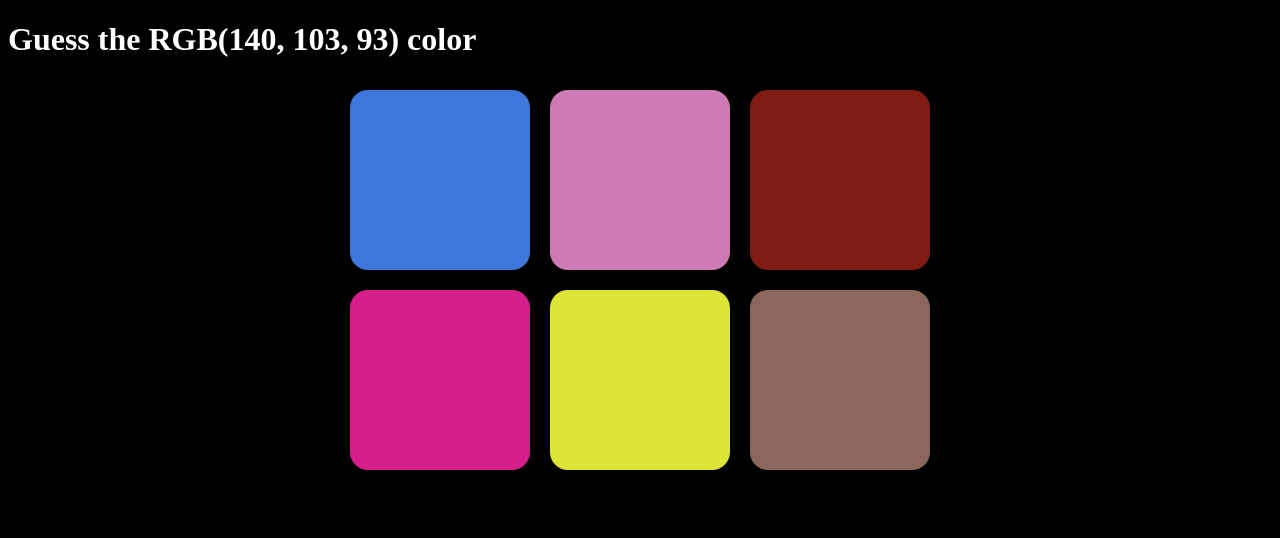
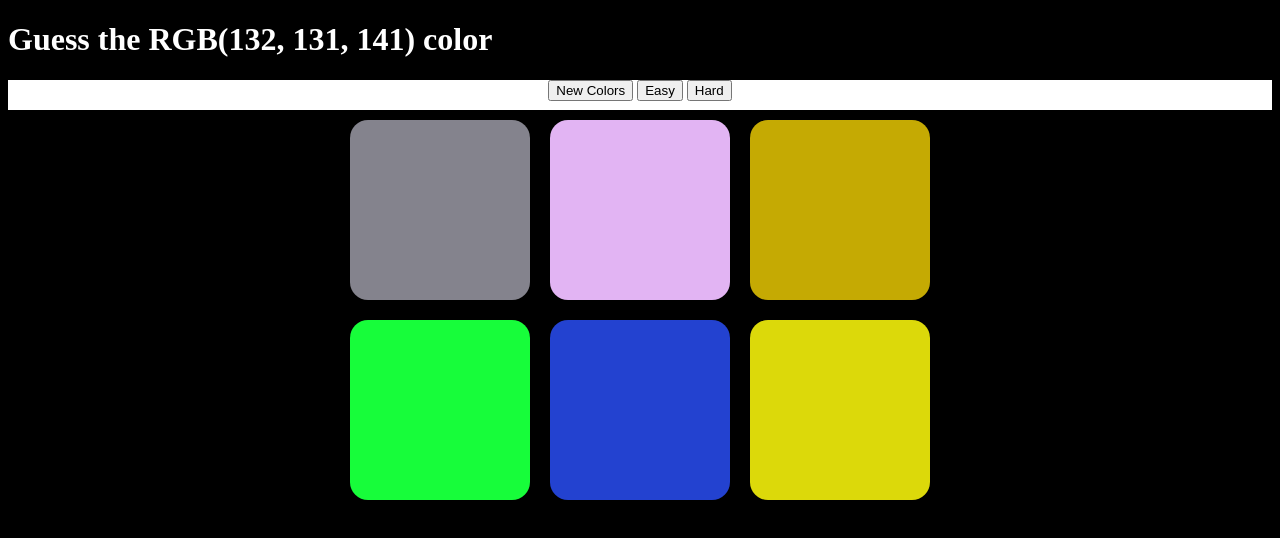
Before and after one commit to biyunwu/rgb-color-game, a plain HTML site: page index.html in a window 1280 px wide. Drawn offline with Linux system fonts and the light colour scheme.

Commit message:
Add reset function

```diff
--- a/colorGame.css
+++ b/colorGame.css
@@ -1,8 +1,5 @@
 body {
   background-color: black;
-}
-
-h1, #result {
   color: white;
 }
 
@@ -22,5 +19,15 @@ h1, #result {
   float: left;
   border-radius: 10%;
   background-color: grey;
+}
+
+#stripe {
+  background-color: white;
+  height: 30px;
+  color: black;
+  text-align: center;
+}
+
+button, .colorBlock{
   cursor: pointer;
 }
--- a/colorGame.js
+++ b/colorGame.js
@@ -1,20 +1,26 @@
+let colorSpan = document.getElementById("colorSpan");
+let colorElements = document.querySelectorAll(".colorBlock");
+let title = document.querySelector("h1");
+let result = document.querySelector("#result");
+let reset = document.querySelector("#stripe #reset");
+
 // Get an array of 6 random rgb colors.
-let colors = function(){
+let colors = generateRandomColors(6);
+
+function generateRandomColors(num){
   let colors = [];
   let r = function () { return Math.floor(Math.random()*256) };
-  for(let i=0; i<6; i++){
+  for(let i=0; i<num; i++){
     colors.push("rgb(" + r() + ", " + r() + ", " + r() + ")");
   }
   return colors;
-}();
+};
 
-// Choose a color's rgb value randomly and display in the h1 element.
-let colorSpan = document.getElementById("colorSpan");
-colorSpan.textContent = colors[Math.floor(Math.random()*colors.length)];
+colorSpan.textContent = pickColor();
 
-let colorElements = document.querySelectorAll(".colorBlock");
-let title = document.querySelector("h1");
-let result = document.querySelector("#result");
+function pickColor(){
+  return colors[Math.floor(Math.random()*colors.length)];
+}
 
 for(let i=0; i<colorElements.length; i++){
   // Assign colors to colorBlocks.
@@ -32,17 +38,27 @@ function actions(){
     title.style.backgroundColor = curColor;
     result.textContent = "Correct!"
     // Change other colorBlocks' background color.
-    changeOthersColorAndRemoveEventListeners(selectedColor);
+    changeOthersColor(selectedColor);
+    reset.textContent = "Play Again!"
   } else {
     this.style.backgroundColor = "black";
-    this.removeEventListener("click", actions);
     result.textContent = "Try Again!"
   }
 }
 
-function changeOthersColorAndRemoveEventListeners(rgbColorValue){
+function changeOthersColor(rgbColorValue){
   for(let i=0; i<colorElements.length; i++){
     colorElements[i].style.backgroundColor = rgbColorValue;
-    colorElements[i].removeEventListener("click", actions);
   }
 }
+
+reset.addEventListener("click", function(){
+  reset.textContent = "New Colors";
+  colors = generateRandomColors(6);
+  colorSpan.textContent = pickColor();
+  title.style.backgroundColor = "";
+  result.textContent = "";
+  for(let i=0; i<colorElements.length; i++){
+    colorElements[i].style.backgroundColor = colors[i];
+  }
+});
--- a/index.html
+++ b/index.html
@@ -6,8 +6,11 @@
   </head>
   <body>
     <h1>Guess the <span id="colorSpan">RGB</span> color</h1>
-    <div>
+    <div id="stripe">
+      <button id="reset">New Colors</button>
       <span id="result"></span>
+      <button id="easy">Easy</button>
+      <button id="hard">Hard</button>
     </div>
     <div id="container">
       <div class="colorBlock"></div>
```
